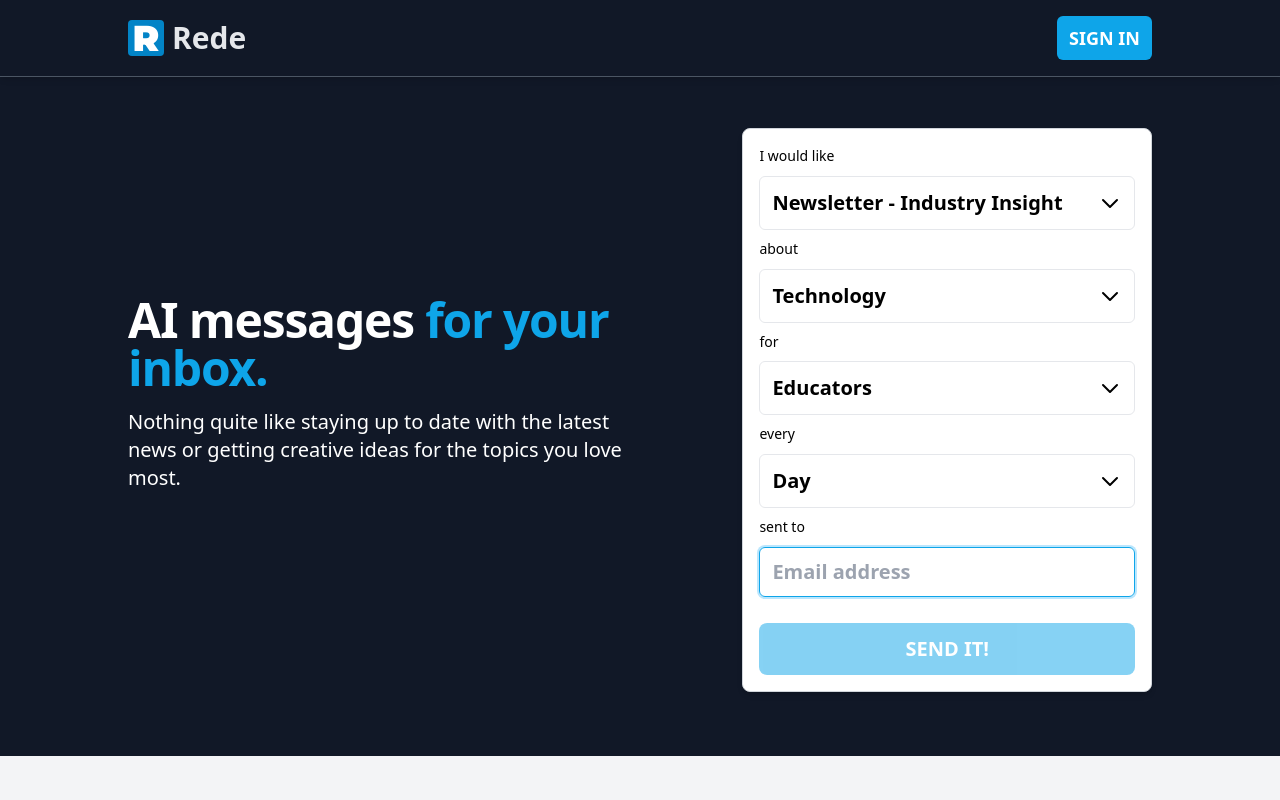
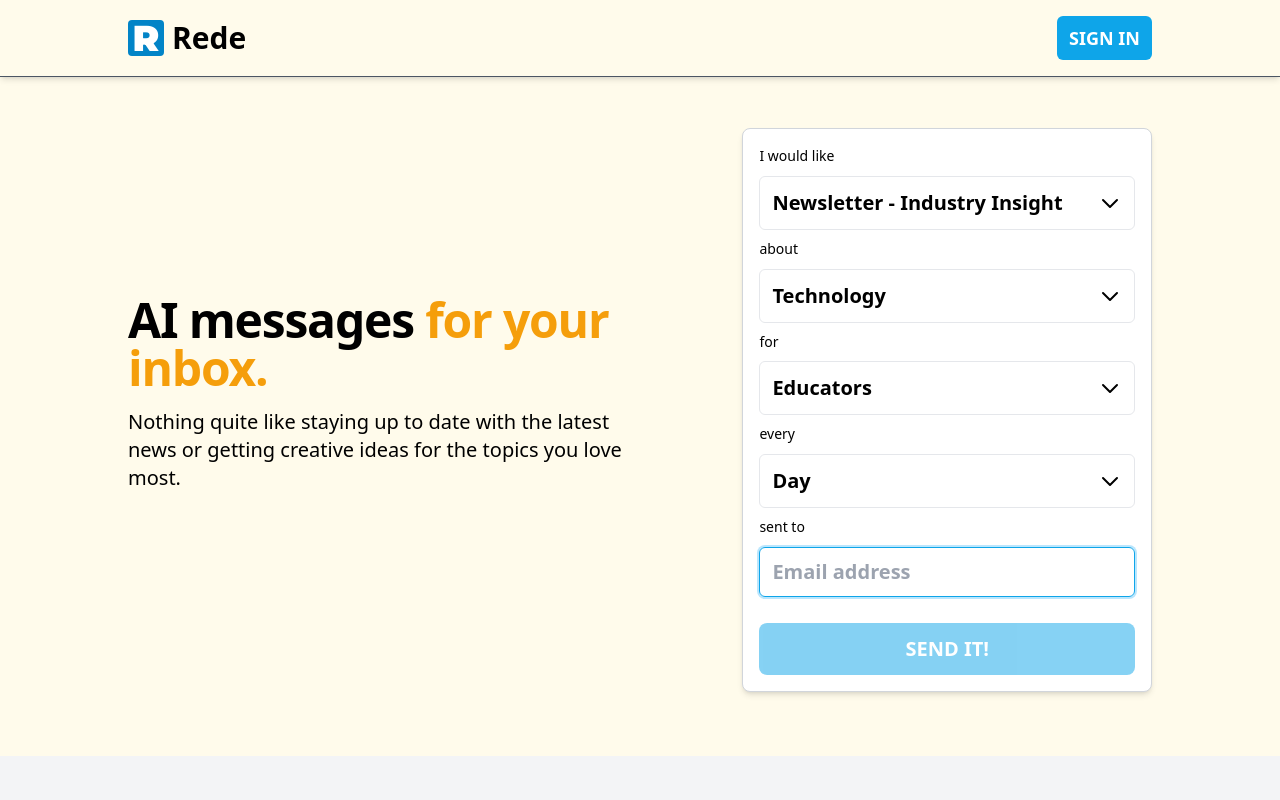
Before and after one commit to bsord/rede, a React (Vite) app in the folder web-ui/: page / in a window 1280 px wide. Shown: the top 800 px of the page. Built offline with nearby package versions, Linux system fonts and the light colour scheme.

Commit message:
basic changes to see UX changes

```diff
--- a/web-ui/src/components/Navbar/index.jsx
+++ b/web-ui/src/components/Navbar/index.jsx
@@ -90,7 +90,7 @@ const AuthenticatedMenu = ({ user, navigate }) => {
             to={'/account'}
             end
             className={({ isActive, isPending, isTransitioning }) =>
-              "rounded-lg px-3 py-2 text-lg text-gray-200 hover:bg-gray-200 hover:text-gray-800".concat([
+              "rounded-lg px-3 py-2 text-lg text-black-200 hover:bg-gray-200 hover:text-gray-800".concat([
                 isPending ? "pending" : "",
                 isActive ? "border-b-2 border-sky-400" : "",
                 isTransitioning ? "transitioning" : "",
@@ -191,13 +191,13 @@ export const Navbar = () => {
   const { data: user } = useAuthenticatedUser();
 
   return (
-    <div className="w-full shadow-md bg-gray-900 justify-between border-b border-b-gray-600">
+    <div className="w-full shadow-md bg-amber-50 justify-between border-b border-b-gray-600">
       <div className="items-center flex justify-center">
         <div className="relative max-w-5xl justify-between w-full">
           <div className="flex flex-row justify-between items-center p-4 md:px-0">
             <div className="flex items-center justify-center text-center hover:cursor-pointer" onClick={() => { navigate('/') }}>
               <img src={logo} alt="Logo" className="w-9 h-9 mr-2 rounded bg-sky-600" />
-              <h3 className="font-bold text-gray-200 text-3xl text-center items-center justify-center flex h-9 leading-none">
+              <h3 className="font-bold text-black-100 text-3xl text-center items-center justify-center flex h-9 leading-none">
                 Rede
               </h3>
             </div>
--- a/web-ui/src/features/misc/routes/Landing.jsx
+++ b/web-ui/src/features/misc/routes/Landing.jsx
@@ -6,6 +6,7 @@ import logo from '../../../assets/logo.svg';
 
 export const Landing = () => {
   const topRef = useRef(null);
+  //TODO fix scrollToTop - not working
   const scrollToTop = () => {
     topRef.current.scroll({
       top: 0,
@@ -17,10 +18,10 @@ export const Landing = () => {
     <CenteredLayout title="Welcome">
       <div className="w-full flex flex-col items-center justify-center" ref={topRef}>
         {/* Hero Section */}
-        <div className="w-full p-4 py-16 md:p-8 md:py-16 bg-gray-900 ">
+        <div className="w-full p-4 py-16 md:p-8 md:py-16 bg-amber-50 ">
           <div className="w-full max-w-5xl mx-auto flex flex-col md:flex-row items-center justify-between text-center md:text-left ">
-            <div className="md:w-1/2 mb-8 md:mb-0 text-white">
-              <h4 className="text-5xl font-bold tracking-tight leading-none mb-4">AI messages <span className="text-sky-500">for your inbox.</span></h4>
+            <div className="md:w-1/2 mb-8 md:mb-0 text-black">
+              <h4 className="text-5xl font-bold tracking-tight leading-none mb-4">AI messages <span className="text-amber-500">for your inbox.</span></h4>
               <p className="max-w-3xl mb-6 font-light text-xl lg:mb-8 md:text-lg lg:text-xl leading-relaxed">
                 Nothing quite like staying up to date with the latest news or getting creative ideas for the topics you love most.
               </p>
```
